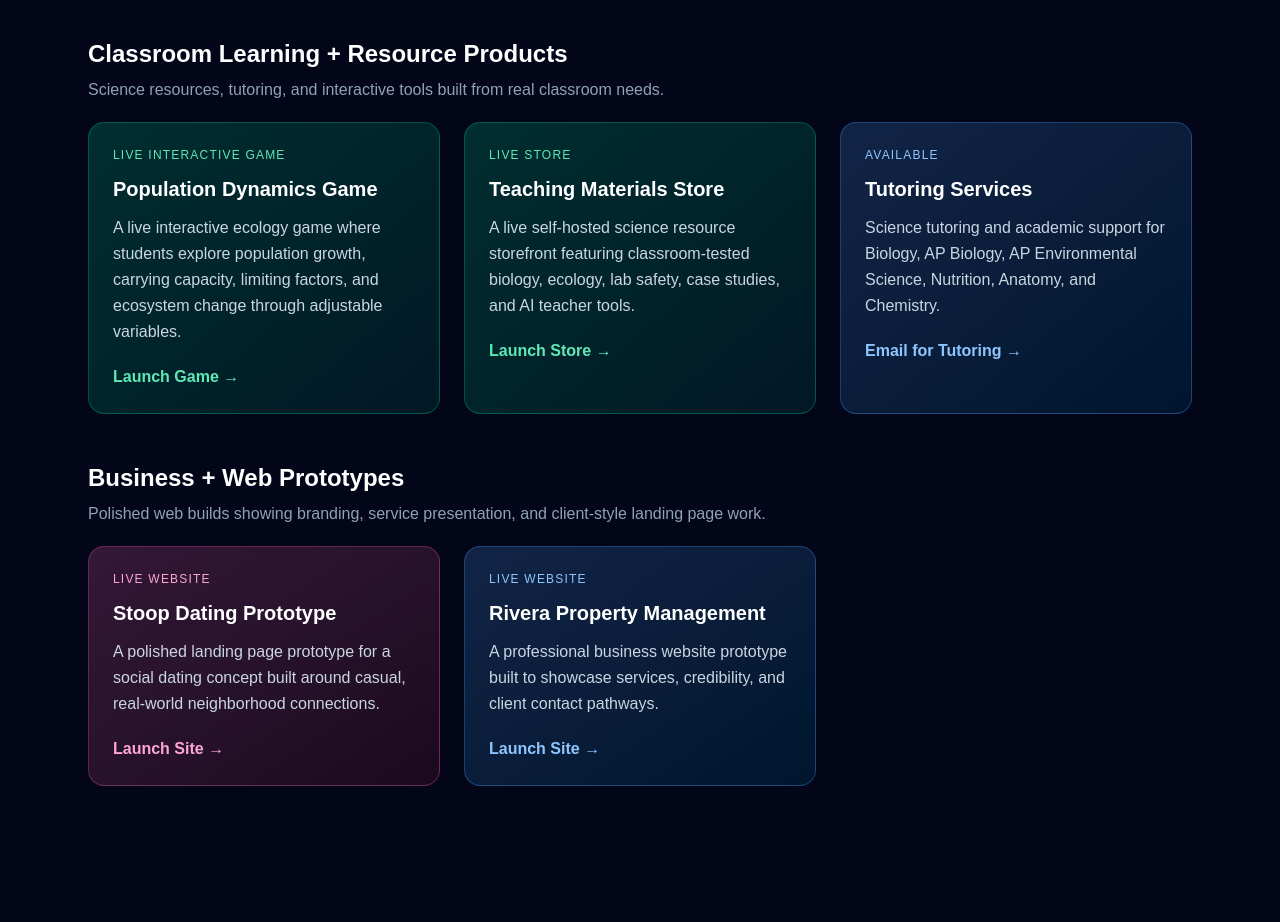
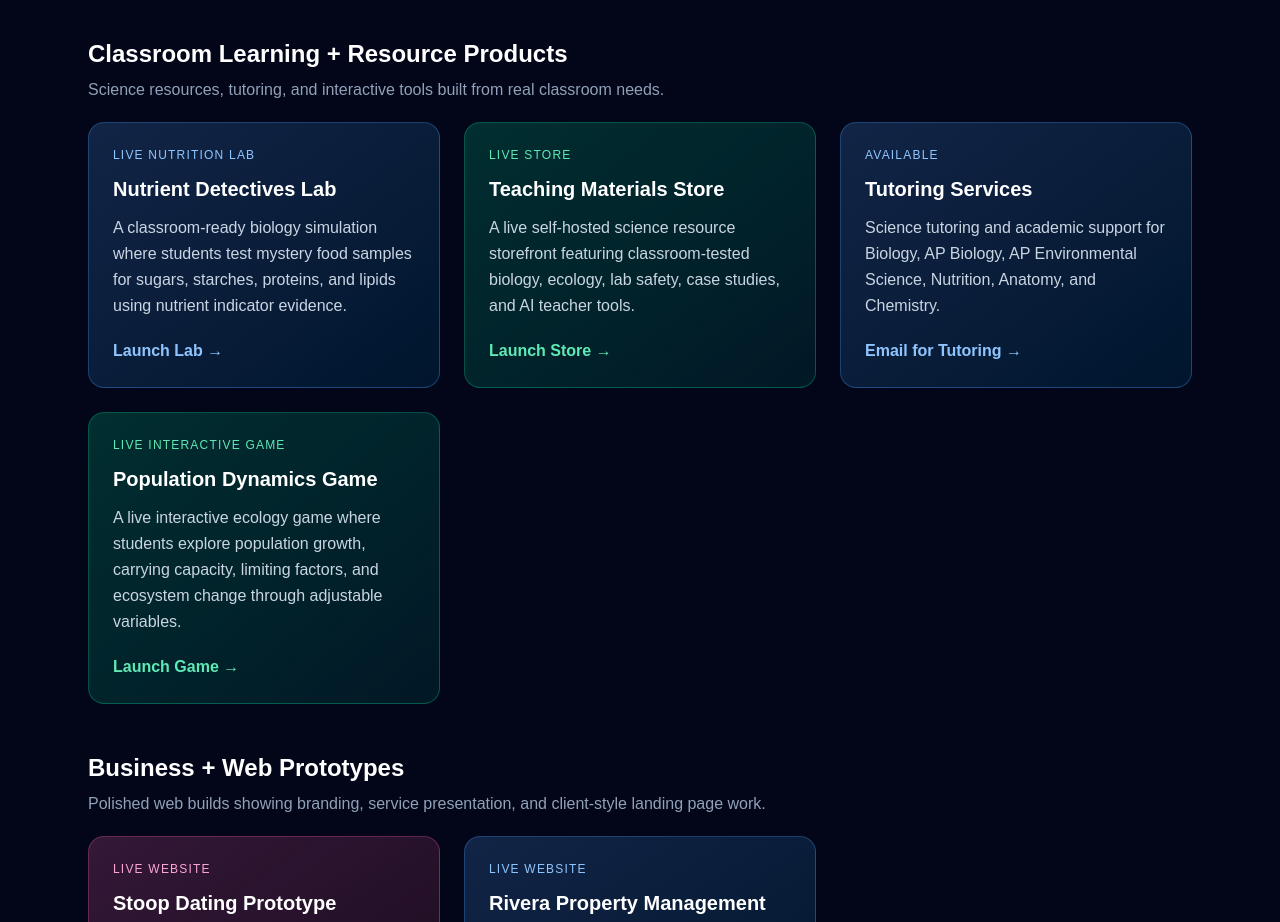
Before and after one commit to craigjamesgordon13-byte/craig-gordon-hub, a Next.js app: page / in a window 1280 px wide. Shown: the part 2740-3662 px from the top of the page. Built offline with nearby package versions, Linux system fonts and the light colour scheme.

Commit message:
Add nutrient detectives lab to hub

```diff
--- a/app/page.js
+++ b/app/page.js
@@ -220,12 +220,12 @@ export default function Home() {
           description="Science resources, tutoring, and interactive tools built from real classroom needs."
         >
           <ProjectCard
-            title="Population Dynamics Game"
-            description="A live interactive ecology game where students explore population growth, carrying capacity, limiting factors, and ecosystem change through adjustable variables."
-            status="Live Interactive Game"
-            accent="emerald"
-            link="https://population-dynamics-game.vercel.app"
-            buttonText="Launch Game"
+            title="Nutrient Detectives Lab"
+            description="A classroom-ready biology simulation where students test mystery food samples for sugars, starches, proteins, and lipids using nutrient indicator evidence."
+            status="Live Nutrition Lab"
+            accent="blue"
+            link="https://nutrientdetectiveslab.vercel.app/"
+            buttonText="Launch Lab"
           />
 
           <ProjectCard
@@ -244,6 +244,15 @@ export default function Home() {
             accent="blue"
             link={tutoringEmail}
             buttonText="Email for Tutoring"
+          />
+
+          <ProjectCard
+            title="Population Dynamics Game"
+            description="A live interactive ecology game where students explore population growth, carrying capacity, limiting factors, and ecosystem change through adjustable variables."
+            status="Live Interactive Game"
+            accent="emerald"
+            link="https://population-dynamics-game.vercel.app"
+            buttonText="Launch Game"
           />
         </ProjectGroup>
 
```
